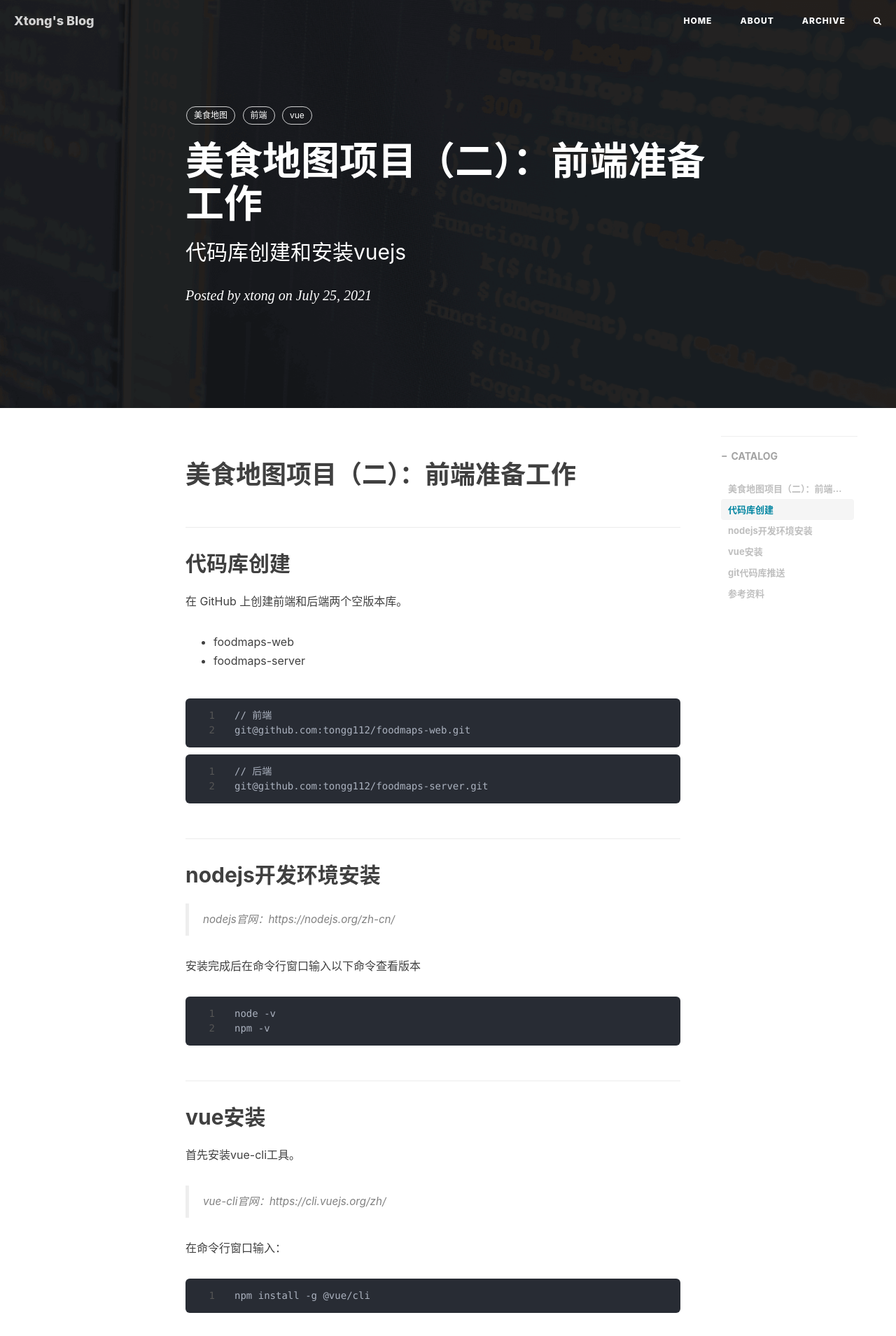
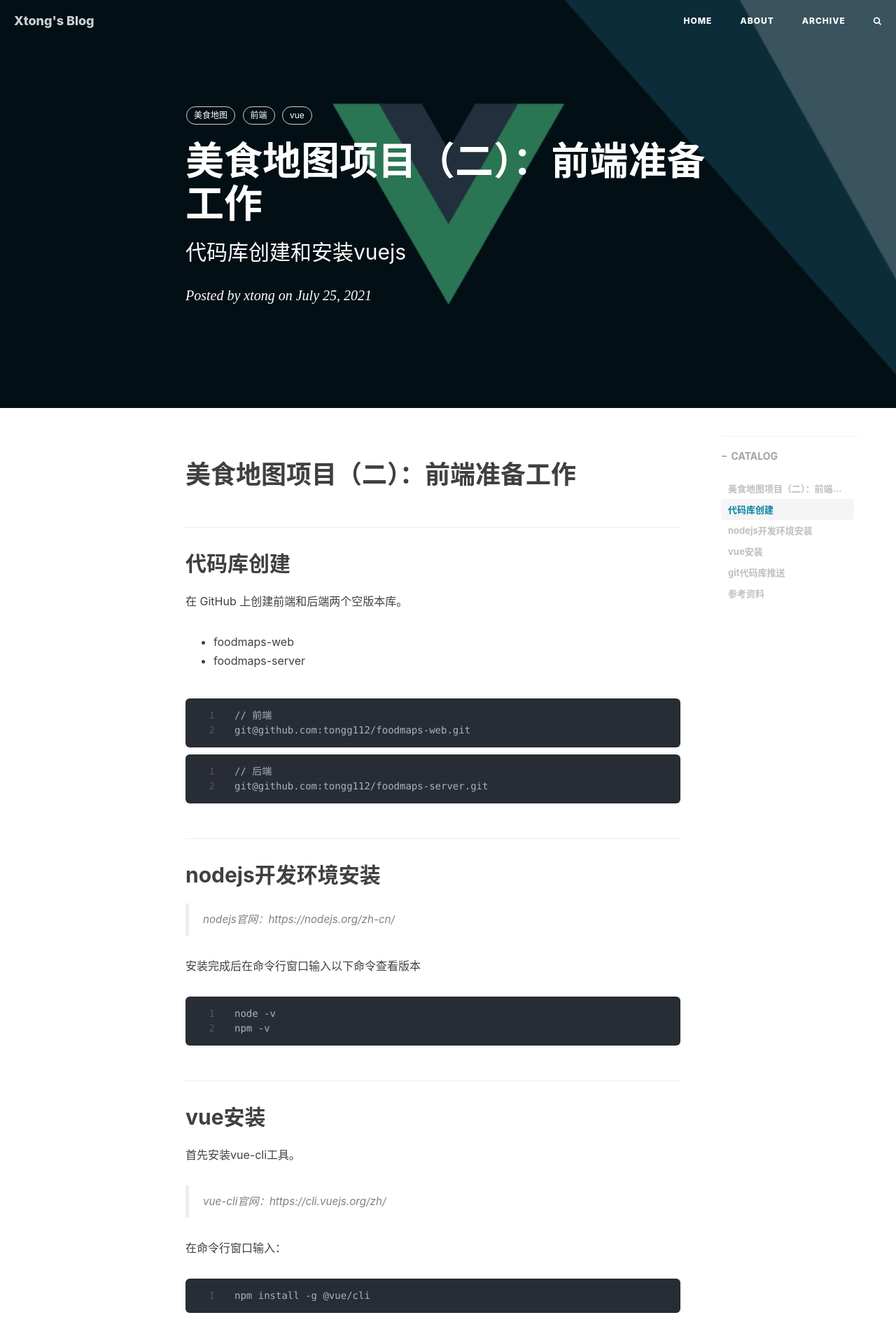
Before and after one commit to tongg112/tongg112.github.io, a Jekyll site: the page built from _posts/2021-07-25-foodmap-2.md, in a window 1280 px wide. Shown: the top 1909 px of the page at 70% size. Built offline with Jekyll 4.4.1, drawn with Linux system fonts in a browser that asks for light colours; nearby versions of some CDN libraries; comment, search, counter and statistics services are not loaded.

Commit message:
vue: bg update

```diff
--- a/_posts/2021-07-25-foodmap-2.md
+++ b/_posts/2021-07-25-foodmap-2.md
@@ -6,7 +6,7 @@ author: xtong
 date:   2021-07-25 21:22:52 +0800
 catalog: true
 tags: [美食地图, 前端, vue]
-header-img: "img/post-bg-node.png"
+header-img: "img/post-bg-vue2.png"
 comments: true
 ---
 # 美食地图项目（二）：前端准备工作
@@ -108,3 +108,9 @@ git push -u origin main
 
 # 参考资料
 - [Vue-Cli 使用图形化界面](https://cli.vuejs.org/zh/guide/creating-a-project.html#%E4%BD%BF%E7%94%A8%E5%9B%BE%E5%BD%A2%E5%8C%96%E7%95%8C%E9%9D%A2)
+
+<style>
+header.intro-header {
+    background-blend-mode: multiply;
+}
+</style>
```
Also changed, not shown: img/post-bg-vue.jpeg (added), img/post-bg-vue2.png (added).
